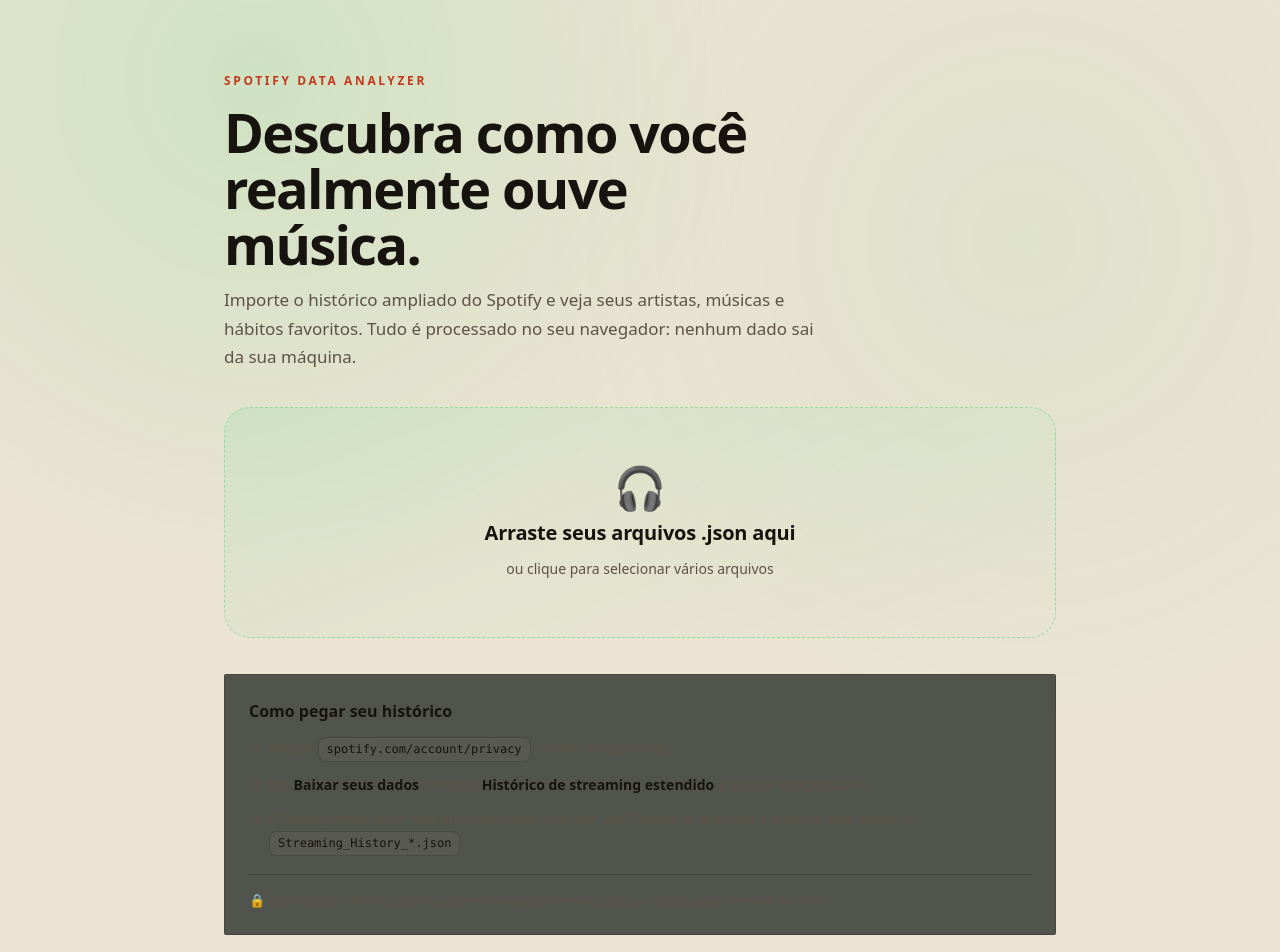
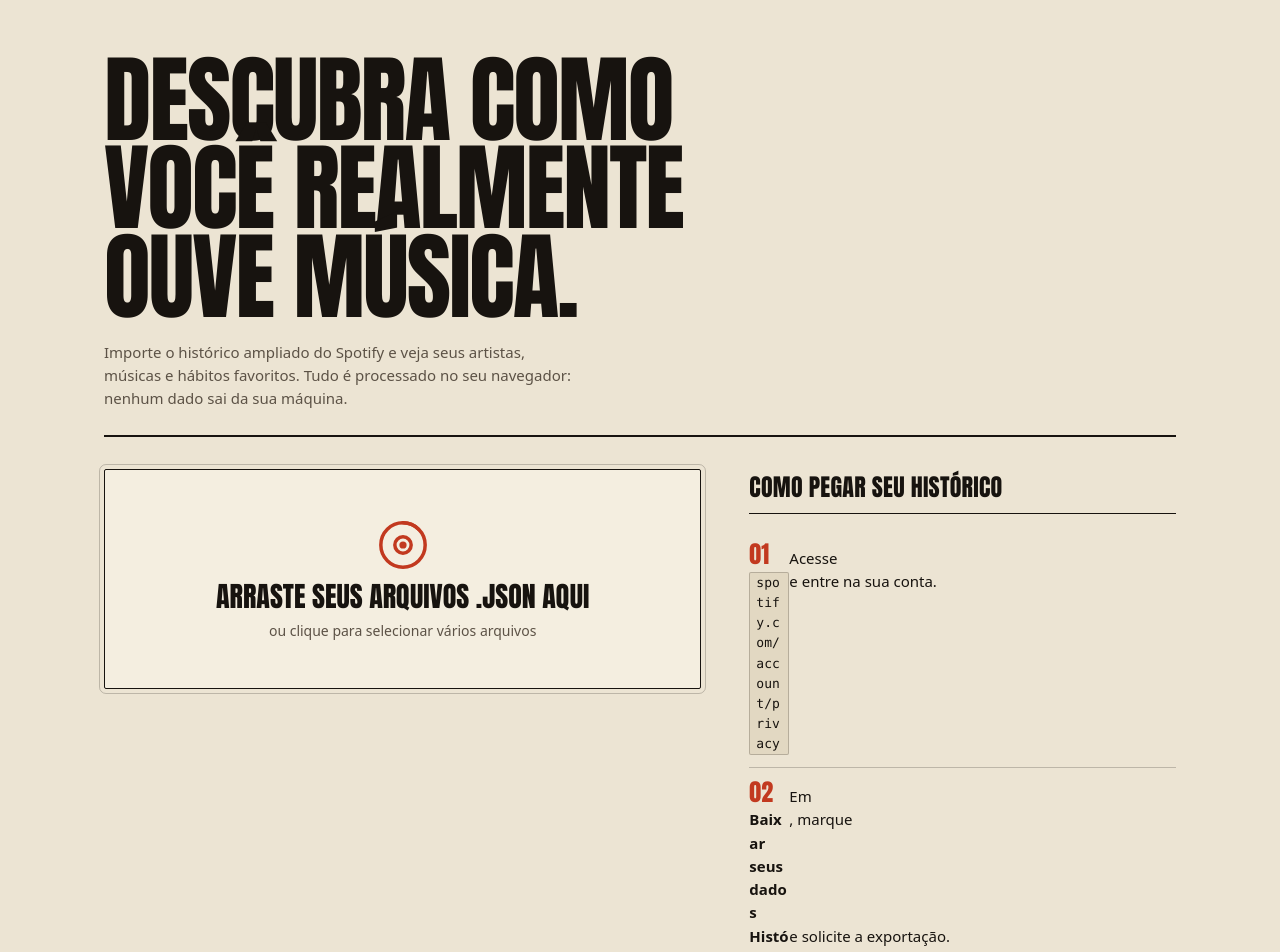
Before and after one commit to pedroag7/spotify-data-analyzer, a React (Vite) app: page / in a window 1280 px wide. Shown: the top 952 px of the page. Built offline with nearby package versions, Linux system fonts and the light colour scheme; a web font is replaced by a local one.

Commit message:
feat: redesign upload screen

```diff
--- a/src/App.css
+++ b/src/App.css
@@ -1,17 +1,16 @@
-/* ---------- Upload screen ---------- */
+/* ---------- Upload screen (encarte: capa + contracapa) ---------- */
 
 .upload {
   position: relative;
   z-index: 1;
-  max-width: 880px;
+  max-width: 1120px;
   margin: 0 auto;
-  padding: 72px 24px 80px;
-  display: flex;
-  flex-direction: column;
-  gap: 36px;
+  padding: 56px 24px 72px;
+  display: grid;
+  grid-template-columns: minmax(0, 1fr);
+  gap: 32px;
 }
 
-.upload-glow,
 .dashboard-glow {
   position: fixed;
   inset: 0;
@@ -23,32 +22,29 @@
 }
 
 .hero {
-  display: flex;
-  flex-direction: column;
-  gap: 14px;
-}
-
-.eyebrow {
-  font-size: 12px;
-  font-weight: 700;
-  letter-spacing: 0.22em;
-  text-transform: uppercase;
-  color: var(--accent);
+  padding-bottom: 24px;
+  border-bottom: 2px solid var(--text);
 }
 
 .hero h1 {
-  font-size: clamp(32px, 6vw, 54px);
-  line-height: 1.04;
-  letter-spacing: -0.03em;
+  margin: 0;
+  max-width: 14ch;
+  font-family: var(--font-display);
   font-weight: 800;
-  max-width: 18ch;
+  font-size: clamp(3rem, 12vw, 6rem);
+  line-height: 0.92;
+  letter-spacing: -0.02em;
+  text-transform: uppercase;
+  color: var(--text);
+  text-wrap: balance;
 }
 
 .hero p {
+  margin: 20px 0 0;
+  max-width: 56ch;
+  font-size: 0.9375rem;
+  line-height: 1.55;
   color: var(--muted);
-  font-size: 17px;
-  line-height: 1.65;
-  max-width: 62ch;
 }
 
 .dropzone {
@@ -56,116 +52,212 @@
   flex-direction: column;
   align-items: center;
   justify-content: center;
-  gap: 10px;
-  padding: 58px 24px;
+  gap: 8px;
+  min-height: 220px;
+  padding: 36px 24px;
   text-align: center;
-  border: 1.5px dashed rgba(30, 215, 96, 0.4);
-  border-radius: 26px;
-  background: linear-gradient(160deg, rgba(30, 215, 96, 0.09), rgba(255, 255, 255, 0.01));
   cursor: pointer;
-  transition:
-    transform 0.18s ease,
-    border-color 0.18s ease,
-    background 0.18s ease;
+  color: var(--text);
+  background: var(--card);
+  border: 1px solid var(--text);
+  border-radius: var(--radius);
+  outline: 1px solid var(--border);
+  outline-offset: 4px;
+  transition: background-color 0.15s ease;
 }
 
-.dropzone:hover,
+.dropzone:hover {
+  background: var(--bg-soft);
+}
+
+.dropzone:focus-visible {
+  outline: 3px solid var(--accent);
+  outline-offset: 4px;
+}
+
 .dropzone--active {
-  transform: translateY(-2px);
-  border-color: var(--accent);
-  background: linear-gradient(160deg, rgba(30, 215, 96, 0.16), rgba(255, 255, 255, 0.02));
+  background: var(--accent);
+  border-color: var(--text);
+  color: var(--card);
+}
+
+.dropzone--active:hover {
+  background: var(--accent);
+}
+
+.dropzone--active .dropzone-sub {
+  color: var(--card);
 }
 
 .dropzone--loading {
   cursor: progress;
-  opacity: 0.85;
+  background: var(--bg-soft);
 }
 
 .dropzone-icon {
-  font-size: 42px;
-  line-height: 1;
+  display: inline-flex;
+  width: 56px;
+  height: 56px;
+  color: var(--accent);
+}
+
+.dropzone--active .dropzone-icon {
+  color: var(--card);
+}
+
+.dropzone-icon svg {
+  width: 100%;
+  height: 100%;
+}
+
+.dropzone--loading .dropzone-icon svg {
+  animation: upload-spin 1.6s linear infinite;
+}
+
+@keyframes upload-spin {
+  to {
+    transform: rotate(360deg);
+  }
+}
+
+@media (prefers-reduced-motion: reduce) {
+  .dropzone--loading .dropzone-icon svg {
+    animation: none;
+  }
 }
 
 .dropzone strong {
-  font-size: 20px;
-  letter-spacing: -0.01em;
+  font-family: var(--font-display);
+  font-weight: 700;
+  font-size: 1.75rem;
+  line-height: 1.1;
+  letter-spacing: 0;
+  text-transform: uppercase;
 }
 
 .dropzone-sub {
-  font-size: 14px;
+  font-size: 0.875rem;
   color: var(--muted);
 }
 
 .how-to {
-  padding: 24px;
-  border: 1px solid var(--border);
-  border-radius: var(--radius);
-  background: rgba(17, 23, 19, 0.7);
+  display: flex;
+  flex-direction: column;
+  gap: 16px;
 }
 
 .how-to h2 {
-  font-size: 16px;
-  margin-bottom: 14px;
+  margin: 0;
+  padding-bottom: 8px;
+  border-bottom: 1px solid var(--text);
+  font-family: var(--font-display);
+  font-weight: 700;
+  font-size: 1.5rem;
+  letter-spacing: 0.01em;
+  text-transform: uppercase;
 }
 
 .how-to ol {
   margin: 0;
-  padding-left: 20px;
+  padding: 0;
+  list-style: none;
+  counter-reset: faixa;
   display: flex;
   flex-direction: column;
-  gap: 12px;
-  color: var(--muted);
-  font-size: 14px;
-  line-height: 1.6;
+}
+
+.how-to li {
+  counter-increment: faixa;
+  display: grid;
+  grid-template-columns: 2.5rem minmax(0, 1fr);
+  align-items: baseline;
+  padding: 12px 0;
+  border-bottom: 1px solid var(--border);
+  font-size: 0.9375rem;
+  line-height: 1.55;
+  color: var(--text);
+  overflow-wrap: anywhere;
+}
+
+.how-to li::before {
+  content: counter(faixa, decimal-leading-zero);
+  font-family: var(--font-display);
+  font-weight: 700;
+  font-size: 1.5rem;
+  line-height: 1;
+  color: var(--accent);
 }
 
 .how-to strong {
-  color: var(--text);
+  font-weight: 700;
 }
 
 .pill {
   display: inline-block;
-  padding: 2px 8px;
-  border-radius: 8px;
+  padding: 0 6px;
+  font-family: ui-monospace, SFMono-Regular, Menlo, Consolas, monospace;
+  font-size: 0.8125rem;
+  color: var(--text);
+  background: var(--bg-soft);
   border: 1px solid var(--border);
-  background: rgba(255, 255, 255, 0.04);
-  color: var(--text);
-  font-family: ui-monospace, Consolas, monospace;
-  font-size: 12px;
-  white-space: nowrap;
+  border-radius: var(--radius);
 }
 
 .privacy-note {
-  margin-top: 18px;
-  padding-top: 16px;
-  border-top: 1px solid var(--border);
+  display: flex;
+  align-items: flex-start;
+  gap: 8px;
+  margin: 0;
+  font-size: 0.8125rem;
+  line-height: 1.5;
   color: var(--muted);
-  font-size: 13px;
+}
+
+.privacy-note svg {
+  flex: none;
+  width: 18px;
+  height: 18px;
+  margin-top: 1px;
+  color: var(--text);
 }
 
 .error-box {
-  padding: 18px 20px;
-  border: 1px solid rgba(255, 123, 123, 0.4);
+  grid-column: 1 / -1;
+  padding: 14px 16px;
+  color: var(--danger);
+  background: var(--card);
+  border: 1px solid var(--danger);
   border-radius: var(--radius);
-  background: rgba(255, 123, 123, 0.08);
-  font-size: 13px;
+  font-size: 0.875rem;
 }
 
 .error-box strong {
   display: block;
   margin-bottom: 8px;
-  color: var(--danger);
+  font-weight: 700;
 }
 
 .error-box ul {
   margin: 0;
   padding-left: 18px;
-  color: var(--muted);
+  color: var(--text);
   display: flex;
   flex-direction: column;
   gap: 4px;
+  overflow-wrap: anywhere;
 }
 
+@media (min-width: 900px) {
+  .upload {
+    grid-template-columns: minmax(0, 7fr) minmax(0, 5fr);
+    column-gap: 48px;
+    align-items: start;
+  }
+
+  .hero {
+    grid-column: 1 / -1;
+  }
+}
 /* ---------- Dashboard ---------- */
 
 .app-loader {
@@ -493,10 +585,6 @@
 }
 
 @media (max-width: 720px) {
-  .upload {
-    padding-top: 44px;
-  }
-
   .dashboard {
     padding: 16px 16px 40px;
   }
@@ -516,10 +604,6 @@
 }
 
 @media (max-width: 440px) {
-  .dropzone {
-    padding: 44px 16px;
-  }
-
   .topbar-actions {
     flex-wrap: wrap;
   }
--- a/src/components/UploadScreen.tsx
+++ b/src/components/UploadScreen.tsx
@@ -7,6 +7,45 @@ interface UploadScreenProps {
   errors: ParseError[]
 }
 
+const svgProps = {
+  viewBox: '0 0 24 24',
+  fill: 'none',
+  stroke: 'currentColor',
+  strokeWidth: 1.5,
+  strokeLinecap: 'round',
+  strokeLinejoin: 'round',
+  'aria-hidden': true,
+  focusable: false,
+} as const
+
+function DiscIcon() {
+  return (
+    <svg {...svgProps}>
+      <circle cx="12" cy="12" r="9.5" />
+      <circle cx="12" cy="12" r="3.5" />
+      <circle cx="12" cy="12" r="0.8" />
+      <path d="M12 2.5a9.5 9.5 0 0 1 6.7 2.8" />
+    </svg>
+  )
+}
+
+function LoadingIcon() {
+  return (
+    <svg {...svgProps}>
+      <circle cx="12" cy="12" r="9.5" opacity="0.3" />
+      <path d="M12 2.5a9.5 9.5 0 0 1 9.5 9.5" />
+    </svg>
+  )
+}
+
+function LockIcon() {
+  return (
+    <svg {...svgProps}>
+      <rect x="5" y="11" width="14" height="9.5" rx="1" />
+      <path d="M8 11V8a4 4 0 0 1 8 0v3" />
+    </svg>
+  )
+}
 export function UploadScreen({ onFiles, isLoading, errors }: UploadScreenProps) {
   const inputRef = useRef<HTMLInputElement>(null)
   const [isDragging, setIsDragging] = useState(false)
@@ -29,10 +68,7 @@ export function UploadScreen({ onFiles, isLoading, errors }: UploadScreenProps)
 
   return (
     <main className="upload">
-      <div className="upload-glow" aria-hidden="true" />
-
       <header className="hero">
-        <span className="eyebrow">Spotify Data Analyzer</span>
         <h1>Descubra como você realmente ouve música.</h1>
         <p>
           Importe o histórico ampliado do Spotify e veja seus artistas, músicas e
@@ -68,7 +104,7 @@ export function UploadScreen({ onFiles, isLoading, errors }: UploadScreenProps)
           hidden
         />
         <span className="dropzone-icon" aria-hidden="true">
-          {isLoading ? '⏳' : '🎧'}
+          {isLoading ? <LoadingIcon /> : <DiscIcon />}
         </span>
         <strong>{isLoading ? 'Lendo seus arquivos…' : 'Arraste seus arquivos .json aqui'}</strong>
         <span className="dropzone-sub">
@@ -106,8 +142,9 @@ export function UploadScreen({ onFiles, isLoading, errors }: UploadScreenProps)
           </li>
         </ol>
         <p className="privacy-note">
-          🔒 Seus dados são lidos localmente no navegador e nunca são enviados para
-          nenhum servidor.
+          <LockIcon />
+          <span>Seus dados são lidos localmente no navegador e nunca são enviados para
+          nenhum servidor.</span>
         </p>
       </section>
     </main>
```
